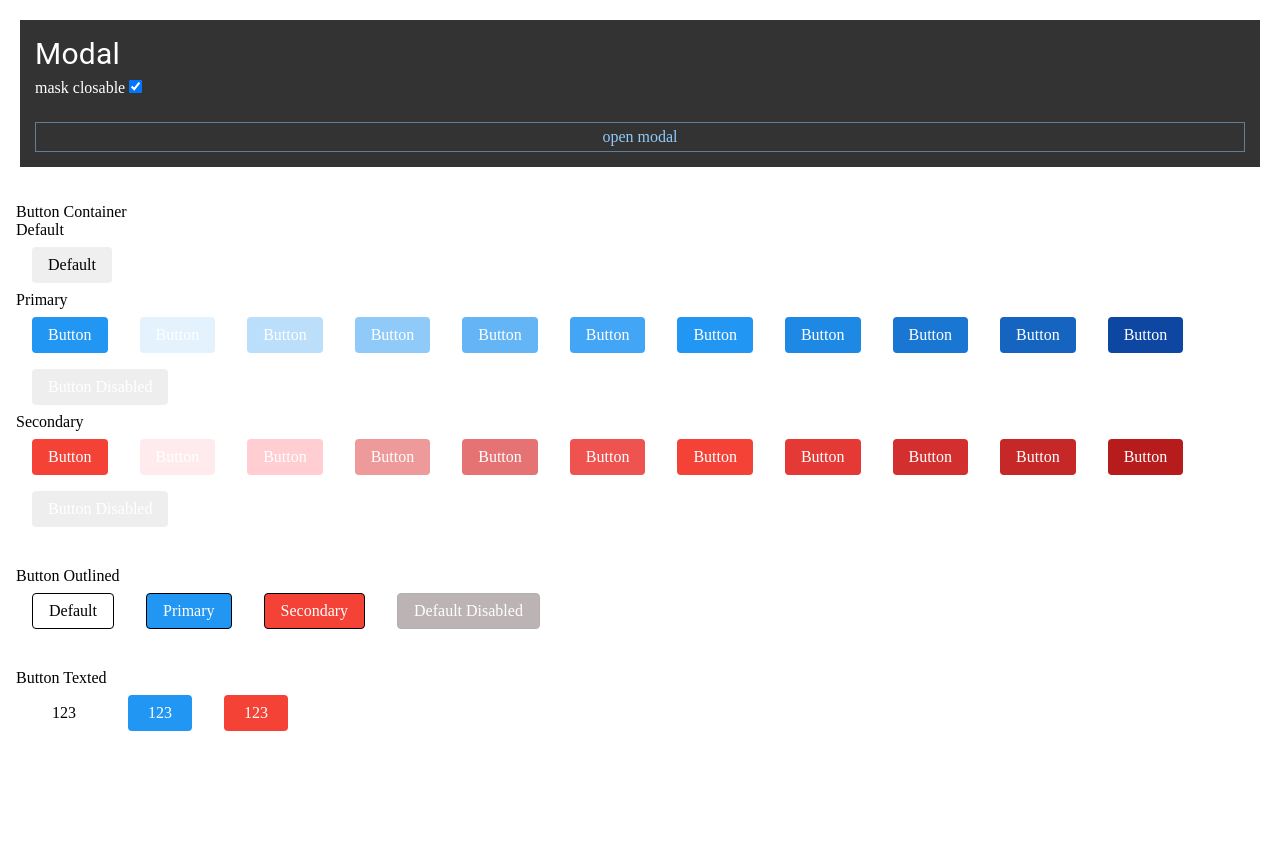
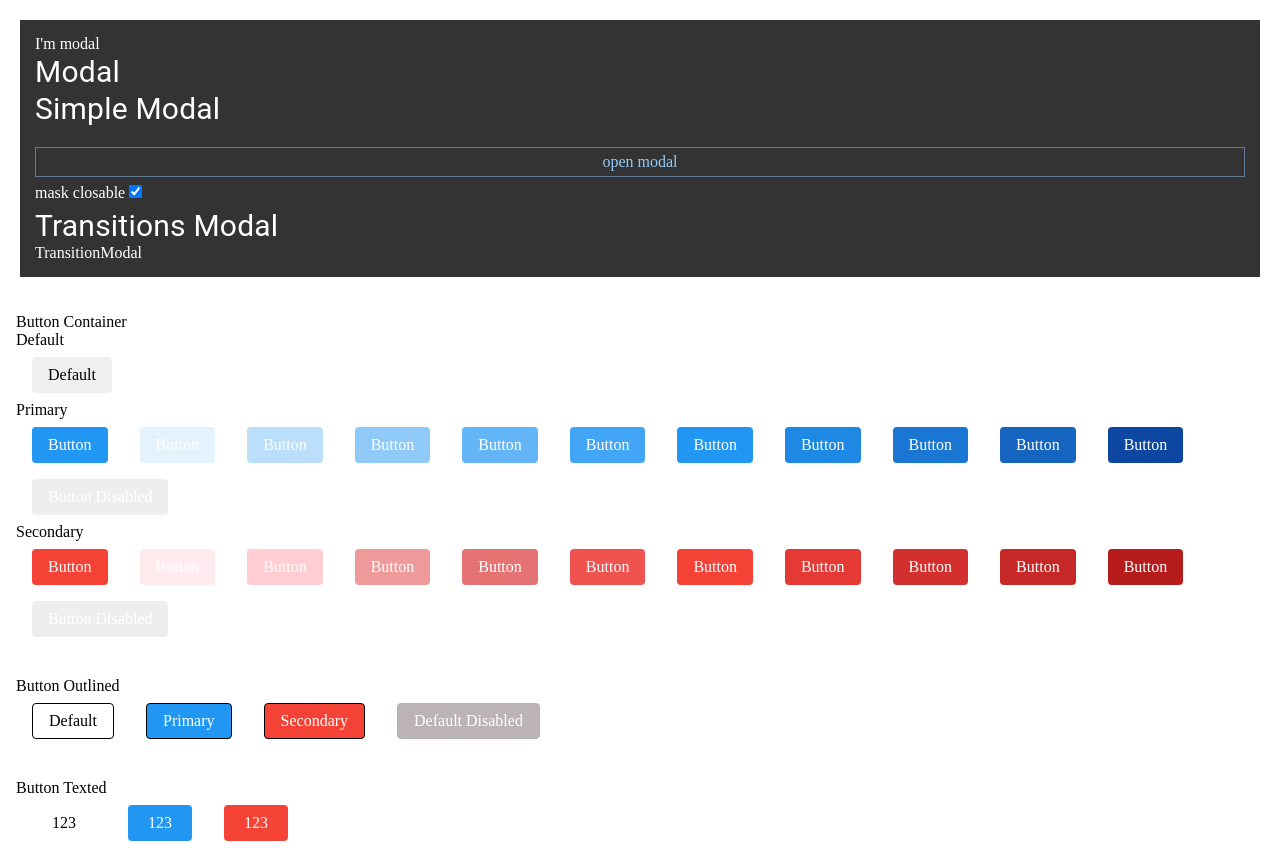
Before and after one commit to es6frontendstudy2021/cheese-ui-component, a React (Create React App) app: page / in a window 1280 px wide. Before the commit the page ends 800 px from the top, so only its background shows below. Built offline with nearby package versions, Linux system fonts and the light colour scheme.

Commit message:
feat: 모달 클론코딩 작업 중

```diff
--- a/src/components/Modal/ModalCollection.jsx
+++ b/src/components/Modal/ModalCollection.jsx
@@ -1,6 +1,9 @@
-import React, { useCallback, useState } from 'react';
+import React from 'react';
 import styled from '@emotion/styled';
-import SimpleModal from './SimpleModal';
+import SimpleModalDemo from './SimpleModal/demo/index';
+import TransitionModalDemo from './TransitionsModal/demo/index';
+
+import Modal from './index';
 
 /** style */
 const ModalCollectionSection = styled.section`
@@ -20,62 +23,36 @@ const Title = styled.h1`
   letter-spacing: 0.00735em;
 `;
 
-const ModalOptions = styled.section`
-  display: flex;
-  flex-direction: column;
+const SubTitle = styled.h2`
+  font-size: 30px;
+  font-family: 'Roboto', 'Helvetica', 'Arial', sans-serif;
+  font-weight: 400;
+  line-height: 1.235;
+  letter-spacing: 0.00735em;
 `;
 
-const ModalOptionLabel = styled.label`
-  margin: 5px 0px;
-`;
+export default function ModalCollection() {
+  const [open, setOpen] = React.useState(false);
 
-const ShowUIButton = styled.button`
-  margin-top: 20px;
-  padding: 5px 15px;
-  border: 1px solid rgba(144, 202, 249, 0.5);
-  color: #90caf9;
-  background-color: transparent;
-`;
-
-export default function ModalCollection(props) {
-  const [visible, setVisible] = useState(false);
-  const [maskClosable, setMaskClosable] = useState(true);
-
-  const openModal = useCallback(() => {
-    setVisible(true);
-  }, []);
-
-  const closeModal = useCallback(() => {
-    setVisible(false);
-  }, []);
-
-  const toggleMaskClosable = useCallback(() => {
-    setMaskClosable(!maskClosable);
-  }, [maskClosable]);
+  const handleClose = () => {
+    setOpen(false);
+  };
 
   return (
     <ModalCollectionSection>
+      {/* Modal Test */}
+      <Modal
+        open={open}
+        onClose={handleClose}
+        aria-labelledby="simple-modal-title"
+        aria-describedby="simple-modal-description"
+      ></Modal>
+
       <Title>Modal</Title>
-      <ModalOptions>
-        <ModalOptionLabel htmlFor="maskClosable">
-          mask closable
-          <input
-            id="maskClosable"
-            type="checkbox"
-            onChange={toggleMaskClosable}
-            checked={maskClosable}
-          />
-        </ModalOptionLabel>
-      </ModalOptions>
-      <ShowUIButton onClick={openModal}>open modal</ShowUIButton>
-      <SimpleModal
-        visible={visible}
-        onClose={closeModal}
-        maskClosable={maskClosable}
-      >
-        <h1>MODAL TITLE</h1>
-        <p>MODAL CONTENT</p>
-      </SimpleModal>
+      <SubTitle>Simple Modal</SubTitle>
+      <SimpleModalDemo></SimpleModalDemo>
+      <SubTitle>Transitions Modal</SubTitle>
+      <TransitionModalDemo></TransitionModalDemo>
     </ModalCollectionSection>
   );
 }
--- /dev/null
+++ b/src/components/Modal/SimpleModal/demo/index.jsx
@@ -0,0 +1,62 @@
+import React, { useCallback, useState } from 'react';
+import styled from '@emotion/styled';
+import SimpleModal from '../index';
+
+const ShowUIButton = styled.button`
+  margin-top: 20px;
+  padding: 5px 15px;
+  border: 1px solid rgba(144, 202, 249, 0.5);
+  color: #90caf9;
+  background-color: transparent;
+`;
+
+const ModalOptions = styled.section`
+  display: flex;
+  flex-direction: column;
+`;
+
+const ModalOptionLabel = styled.label`
+  margin: 5px 0px;
+`;
+
+export default function SimpleModalDemo() {
+  const [visible, setVisible] = useState(false);
+  const [maskClosable, setMaskClosable] = useState(true);
+
+  const openModal = useCallback(() => {
+    setVisible(true);
+  }, []);
+
+  const closeModal = useCallback(() => {
+    setVisible(false);
+  }, []);
+
+  const toggleMaskClosable = useCallback(() => {
+    setMaskClosable(!maskClosable);
+  }, [maskClosable]);
+
+  return (
+    <>
+      <ShowUIButton onClick={openModal}>open modal</ShowUIButton>
+      <ModalOptions>
+        <ModalOptionLabel htmlFor="maskClosable">
+          mask closable
+          <input
+            id="maskClosable"
+            type="checkbox"
+            onChange={toggleMaskClosable}
+            checked={maskClosable}
+          />
+        </ModalOptionLabel>
+      </ModalOptions>
+      <SimpleModal
+        visible={visible}
+        onClose={closeModal}
+        maskClosable={maskClosable}
+      >
+        <h1>MODAL TITLE</h1>
+        <p>MODAL CONTENT</p>
+      </SimpleModal>
+    </>
+  );
+}
--- /dev/null
+++ b/src/components/Modal/TransitionsModal/demo/index.jsx
@@ -0,0 +1,11 @@
+import React from 'react';
+import styled from '@emotion/styled';
+import SimpleModal from '../index';
+
+export default function TransitionModalDemo() {
+  return (
+    <>
+      <SimpleModal></SimpleModal>
+    </>
+  );
+}
--- /dev/null
+++ b/src/components/Modal/TransitionsModal/index.jsx
@@ -0,0 +1,5 @@
+import React from 'react';
+
+export default function TransitionModal() {
+  return <>TransitionModal</>;
+}
--- /dev/null
+++ b/src/components/Modal/index.jsx
@@ -0,0 +1,21 @@
+// @TODO Modal 컴포넌트 원형
+import React from 'react';
+import ReactDom from 'react-dom';
+import PropTypes from 'prop-types';
+
+const Modal = React.forwardRef(function Modal(props, refs) {
+  const { children } = props;
+  const { open, ...rest } = props;
+
+  const modal = React.useRef({});
+  const mountNodeRef = React.useRef(null);
+  const modalRef = React.useRef(null);
+
+  return <>I'm modal</>;
+});
+
+Modal.propTypes = {
+  open: PropTypes.bool.isRquired,
+};
+
+export default Modal;
```
Also changed, not shown: src/components/Modal/SimpleModal/index.jsx (renamed from src/components/Modal/SimpleModal.jsx).
